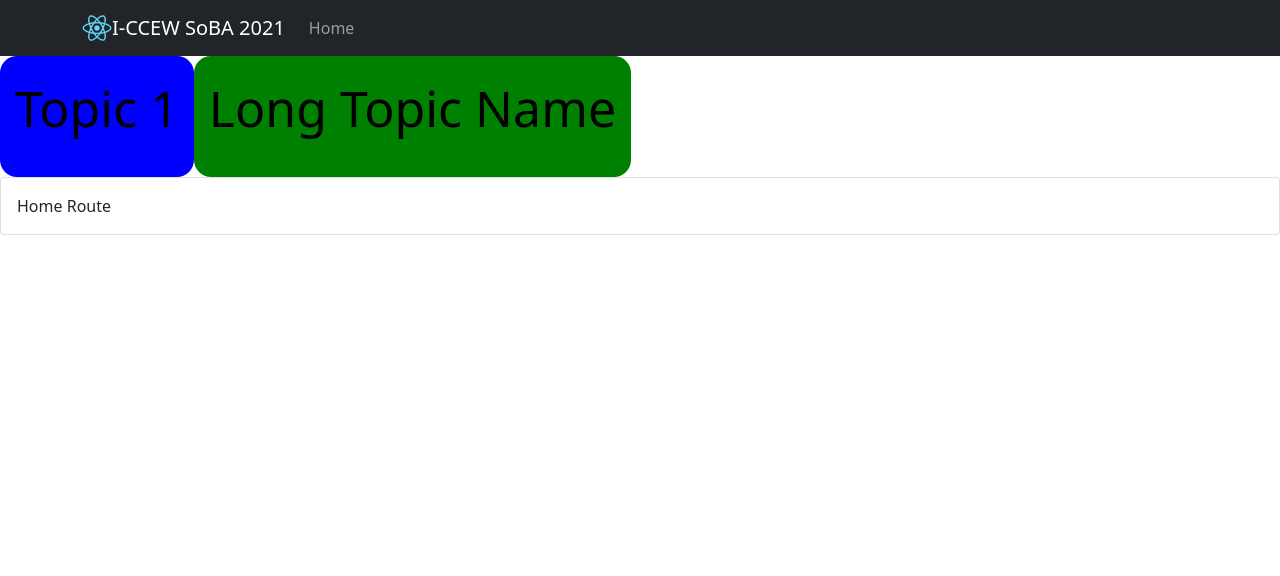
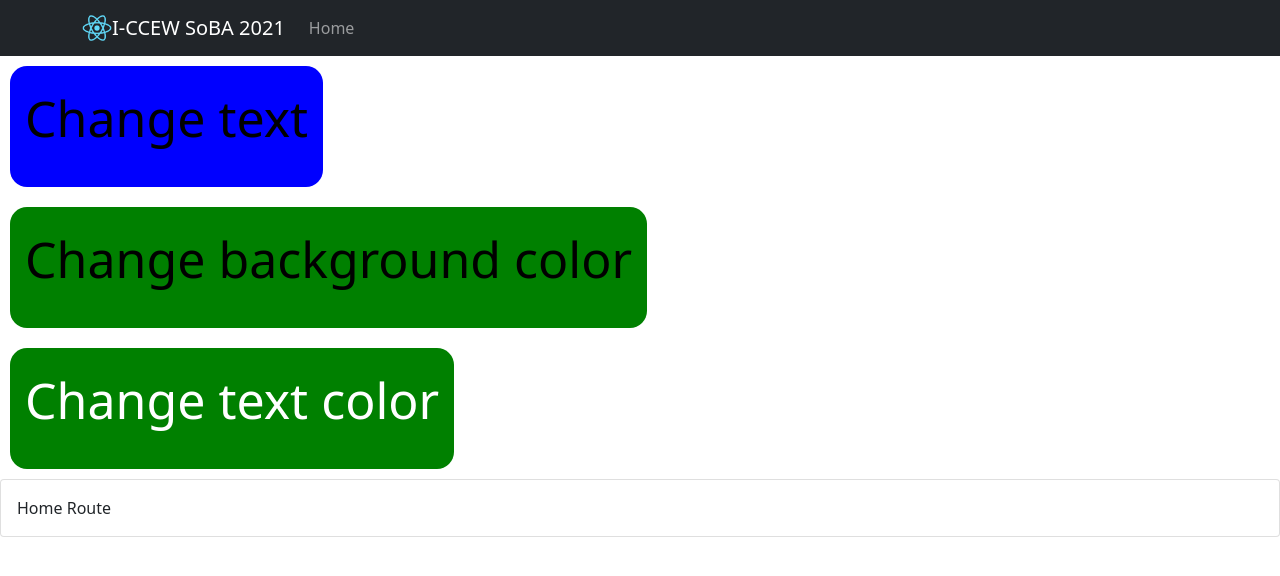
Before and after one commit to ereali/ASD-App, a React (Create React App) app in the folder web/: page / in a window 1280 px wide. Shown: the top 576 px of the page. Built offline with nearby package versions, Linux system fonts and the light colour scheme.

Commit message:
Made buttons vertical

```diff
--- a/web/src/App.js
+++ b/web/src/App.js
@@ -37,11 +37,18 @@ function App() {
       </Navbar>
       {/*Testing my Label */}
 
-      <Label name="Topic 1" backgroundColor="blue" textColor="#000000" />
+      <Label name="Change text" backgroundColor="blue" textColor="#000000" />
+      <div></div>
       <Label
-        name="Long Topic Name"
+        name="Change background color"
         backgroundColor="green"
         textColor="#000000"
+      />
+      <div></div>
+      <Label
+        name="Change text color"
+        backgroundColor="green"
+        textColor="white"
       />
 
       <div>
--- a/web/src/Components/Label.jsx
+++ b/web/src/Components/Label.jsx
@@ -13,6 +13,7 @@ function Label(props) {
         flexDirection: "row",
         padding: "15px",
         fontSize: "50px",
+        margin: "10px",
       }}
     >
       <p>{props.name}</p>
```
